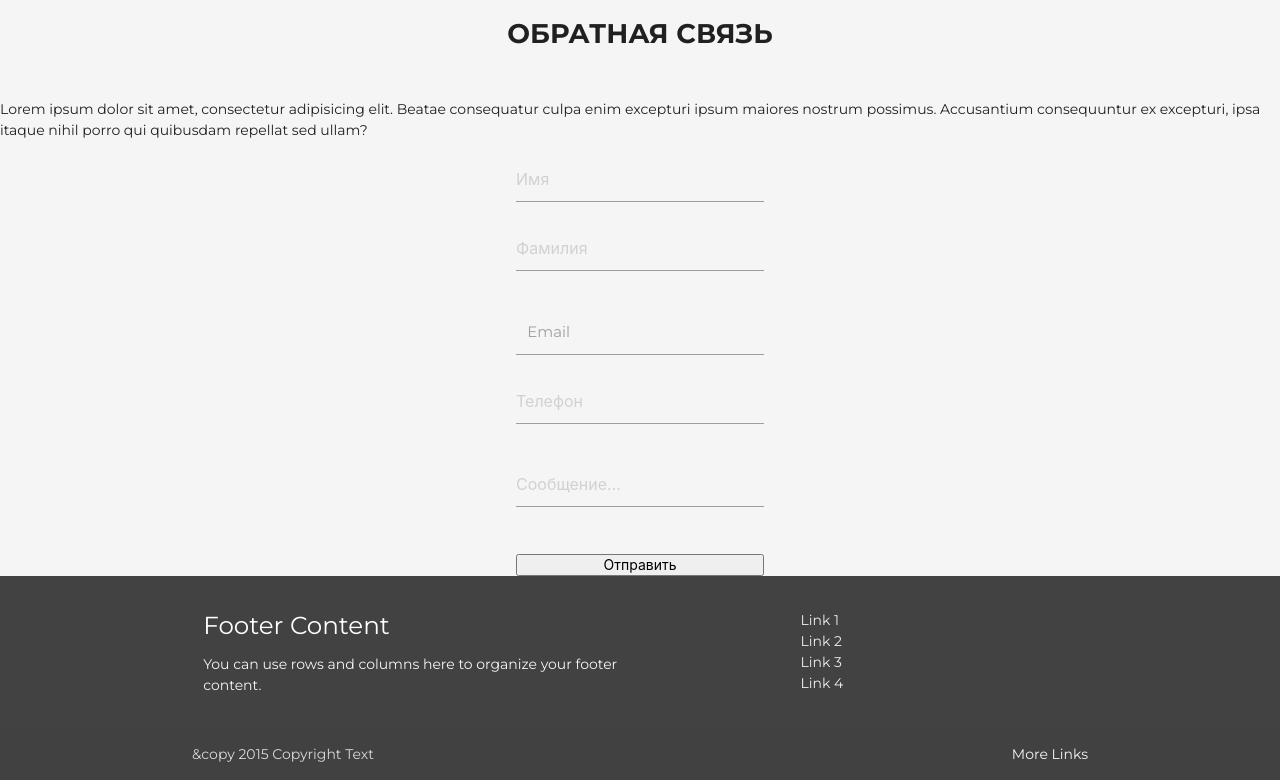
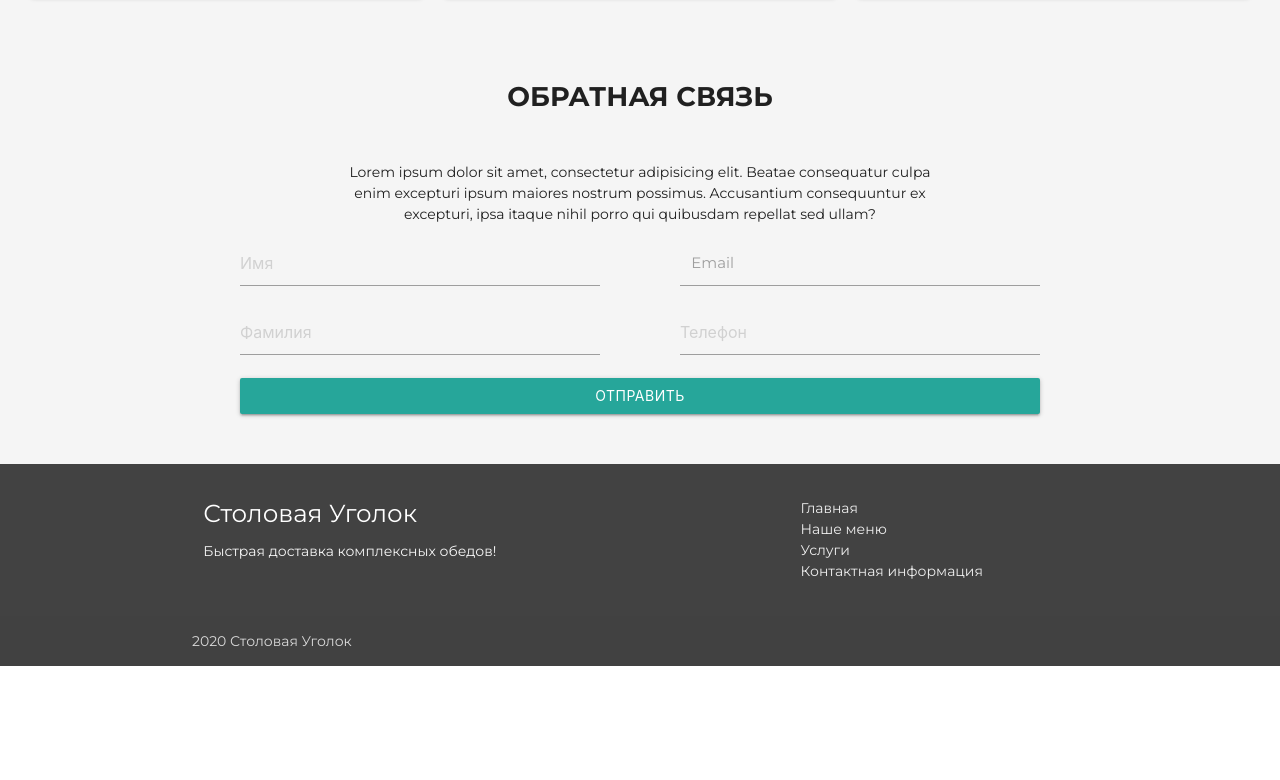
Before and after one commit to anyariazantceva/blagugolok, a React (Create React App) app: page / in a window 1280 px wide. Shown: the part 1471-2251 px from the top of the page. After the commit the page ends 2137 px from the top, so only its background shows below. Built offline with nearby package versions, Linux system fonts and the light colour scheme.

Commit message:
Added context and background images

```diff
--- a/src/assets/styles/feedback.css
+++ b/src/assets/styles/feedback.css
@@ -6,8 +6,25 @@
 }
 
 .form {
-    max-width: 450px;
+    max-width: 800px;
+    width: 100%;
     display: flex;
     flex-direction: column;
     justify-content: space-between;
+    margin-bottom: 50px;
 }
+
+.feedback__desc {
+    padding: 0 20px;
+    text-align: center;
+    width: 50%;
+}
+
+.form__wrapper {
+    display: flex;
+    justify-content: space-between;
+}
+
+.form__group {
+    width: 45%;
+}
--- /dev/null
+++ b/src/assets/styles/menu.css
@@ -0,0 +1,12 @@
+.menu-wrapper {
+    display: flex;
+    justify-content: space-between;
+    max-width: 900px;
+    width: 100%;
+}
+
+.our-menu {
+    display: flex;
+    flex-direction: column;
+    align-items: center;
+}
--- a/src/assets/styles/work.css
+++ b/src/assets/styles/work.css
@@ -1,10 +1,13 @@
 .work_title-desc {
     padding: 0 6rem 2rem;
-    display: flex;
-    justify-content: center;
-    align-items: center;
+    width: 50%;
+    text-align: center;
 }
 
 .work {
     padding: 0 20px;
+    display: flex;
+    justify-content: center;
+    align-items: center;
+    flex-direction: column;
 }
--- a/src/components/FeedbackForm.js
+++ b/src/components/FeedbackForm.js
@@ -1,20 +1,20 @@
 import React from "react";
 import TextInput from "react-materialize/lib/TextInput";
-import Textarea from "react-materialize/lib/Textarea";
 
 const FeedbackForm = () => {
   return (
     <form className="form">
-      <div className="form__group">
-        <TextInput id="TextInput-4" placeholder="Имя" />
-        <TextInput id="TextInput-4" placeholder="Фамилия" />
-      </div>
-      <div className="form__group">
-        <TextInput email id="TextInput-4" label="Email" validate />
-        <TextInput id="TextInput-4" placeholder="Телефон" />
-      </div>
-      <Textarea id="Textarea-12" placeholder="Сообщение..." />
-      <button>Отправить</button>
+        <div className="form__wrapper">
+            <div className="form__group">
+                <TextInput id="TextInput-4" placeholder="Имя" required/>
+                <TextInput id="TextInput-4" placeholder="Фамилия" required />
+            </div>
+            <div className="form__group">
+                <TextInput email id="TextInput-4" label="Email" validate />
+                <TextInput id="TextInput-4" placeholder="Телефон" required/>
+            </div>
+        </div>
+      <button className="waves-effect waves-light btn">Отправить</button>
     </form>
   );
 };
--- a/src/components/Menu.js
+++ b/src/components/Menu.js
@@ -1,5 +1,36 @@
-import React from "react";
+import React, { useContext } from "react";
+import { MenuContext } from "../contexts/MenuContext";
+import "../assets/styles/menu.css";
 
 const Menu = () => {
-  return <div></div>;
+  const { salads, firsts, seconds } = useContext(MenuContext);
+  return (
+    <div className="menu-wrapper">
+      <div className="menu__item">
+        <div className="menu__item-title">Салаты</div>
+        <div className="menu__item-content">
+          {salads.map((item) => {
+            return <div key={item.id}>{item.title}</div>;
+          })}
+        </div>
+      </div>
+      <div className="menu__item">
+        <div className="menu__item-title">Первые блюда</div>
+        <div className="menu__item-content">
+          {firsts.map((item) => {
+            return <div key={item.id}>{item.title}</div>;
+          })}
+        </div>
+      </div>
+      <div className="menu__item">
+        <div className="menu__item-title">Вторые блюда</div>
+        <div className="menu__item-content">
+          {seconds.map((item) => {
+            return <div key={item.id}>{item.title}</div>;
+          })}
+        </div>
+      </div>
+    </div>
+  );
 };
+export default Menu;
--- a/src/components/layout/Footer.js
+++ b/src/components/layout/Footer.js
@@ -1,44 +1,40 @@
 import React from "react";
 import { Footer } from "react-materialize";
+import {Link} from "react-router-dom";
 
 const PageFooter = () => {
   return (
     <Footer
       className="grey darken-3"
-      copyrights="&copy 2015 Copyright Text"
+      copyrights="2020 Столовая Уголок"
       links={
         <ul>
           <li>
-            <a className="grey-text text-lighten-3" href="#!">
-              Link 1
-            </a>
+            <Link className="grey-text text-lighten-3" to="/">
+              Главная
+            </Link>
           </li>
           <li>
-            <a className="grey-text text-lighten-3" href="#!">
-              Link 2
-            </a>
+            <Link className="grey-text text-lighten-3" to="/menu">
+              Наше меню
+            </Link>
           </li>
           <li>
-            <a className="grey-text text-lighten-3" href="#!">
-              Link 3
-            </a>
+            <Link className="grey-text text-lighten-3" to="/services">
+              Услуги
+            </Link>
           </li>
           <li>
-            <a className="grey-text text-lighten-3" href="#!">
-              Link 4
-            </a>
+            <Link className="grey-text text-lighten-3" to="/contacts">
+              Контактная информация
+            </Link>
           </li>
         </ul>
       }
-      moreLinks={
-        <a className="grey-text text-lighten-4 right" href="#!">
-          More Links
-        </a>
-      }
     >
-      <h5 className="white-text">Footer Content</h5>
+      <h5 className="white-text">Столовая Уголок</h5>
       <p className="grey-text text-lighten-4">
-        You can use rows and columns here to organize your footer content.
+        Быстрая доставка комплексных обедов!
       </p>
     </Footer>
   );
--- a/src/components/layout/Header.js
+++ b/src/components/layout/Header.js
@@ -7,7 +7,7 @@ import Logo from "../../assets/img/logo.png";
 const Header = () => {
   return (
     <Navbar
-      className="header grey darken-3"
+      className="header grey darken-3 z-depth-3"
       alignLinks="right"
       brand={
         <a className="brand-logo left" href="#">
@@ -30,7 +30,7 @@ const Header = () => {
         preventScrolling: true,
       }}
     >
-      <NavItem>
+      <NavItem to="/">
         <Link to="/">Главная</Link>
       </NavItem>
       <NavItem>
--- a/src/components/pages/Contacts.js
+++ b/src/components/pages/Contacts.js
@@ -1,7 +1,14 @@
 import React from "react";
+import "../../assets/styles/menu.css";
+import bg from "../../assets/img/contacts.jpg";
+const sectionStyle = {
+  width: "100%",
+  height: "100vh",
+  backgroundColor: `white`,
+};
 
 const Contacts = () => {
-  return <div>This is Contacts page</div>;
+  return <div style={sectionStyle}>This is Contacts page</div>;
 };
 
 export default Contacts;
--- a/src/components/pages/OurMenu.js
+++ b/src/components/pages/OurMenu.js
@@ -1,6 +1,8 @@
 import React from "react";
 import PageTitle from "../PageTitle";
 import bg from "../../assets/img/whitebg.jpg";
+import Menu from "../Menu";
+import "../../assets/styles/menu.css";
 const sectionStyle = {
   width: "100%",
   height: "100vh",
@@ -11,6 +13,7 @@ const OurMenu = () => {
   return (
     <div style={sectionStyle} className="our-menu">
       <PageTitle text="Наш ассортимент" />
+      <Menu />
     </div>
   );
 };
--- a/src/contexts/MenuContext.js
+++ b/src/contexts/MenuContext.js
@@ -1,3 +1,45 @@
 import React, { createContext, useState, useEffect } from "react";
 
-export const BlogContext = createContext();
+export const MenuContext = createContext();
+
+const MenuContextProvider = (props) => {
+  const [salads, setSalads] = useState([
+    { id: "s1", title: "Морковь по корейски" },
+    { id: "s2", title: "Свекла с маслом" },
+    { id: "s3", title: "Яйцо под майонезом" },
+    { id: "s4", title: "Салат из свежей капусты" },
+    { id: "s5", title: "Салат Сюрприз" },
+    { id: "s6", title: "Морская капуста с морковью" },
+    { id: "s7", title: "Винегрет овощной" },
+    { id: "s8", title: "Оливье" },
+  ]);
+  const [firsts, setFirsts] = useState([
+    { id: "f1", title: "Борщ" },
+    { id: "f2", title: "Суп овощной" },
+    { id: "f3", title: "Суп с галушками" },
+    { id: "f4", title: "Лапша по домашнему" },
+    { id: "f5", title: "Рассольник" },
+    { id: "f6", title: "Суп гороховый" },
+    { id: "f7", title: "Суп рыбный" },
+  ]);
+  const [seconds, setSeconds] = useState([
+    { id: "se1", title: "Котлета мясная с гарниром" },
+    { id: "se2", title: "Котлета рыбная с гарниром" },
+    { id: "se3", title: "Голубец любительский с гарниром" },
+    { id: "se4", title: "Минтай жаренный с гарниром" },
+    { id: "se5", title: "Горбуша под овощами с гарниром" },
+    { id: "se6", title: "Соус Чахохбили с гарниром" },
+    { id: "se7", title: "Котлета куриная рубленная с гарниром" },
+    { id: "se8", title: "Рагу овощное" },
+    { id: "se9", title: "Плов со свининой" },
+    { id: "se10", title: "Жаркое по-домашнему" },
+    { id: "se11", title: "Тефтели мясные с гарниром" },
+    { id: "se12", title: "Голубец в листе с гарниром" },
+  ]);
+  return (
+    <MenuContext.Provider value={{ salads, seconds, firsts }}>
+      {props.children}
+    </MenuContext.Provider>
+  );
+};
+export default MenuContextProvider;
--- a/src/index.js
+++ b/src/index.js
@@ -1,14 +1,17 @@
-import React from 'react';
-import ReactDOM from 'react-dom';
-import './index.css';
-import App from './App';
-import * as serviceWorker from './serviceWorker';
+import React from "react";
+import ReactDOM from "react-dom";
+import "./index.css";
+import App from "./App";
+import * as serviceWorker from "./serviceWorker";
+import MenuContextProvider from "./contexts/MenuContext";
 
 ReactDOM.render(
   <React.StrictMode>
-    <App />
+    <MenuContextProvider>
+      <App />
+    </MenuContextProvider>
   </React.StrictMode>,
-  document.getElementById('root')
+  document.getElementById("root")
 );
 
 serviceWorker.unregister();
```
